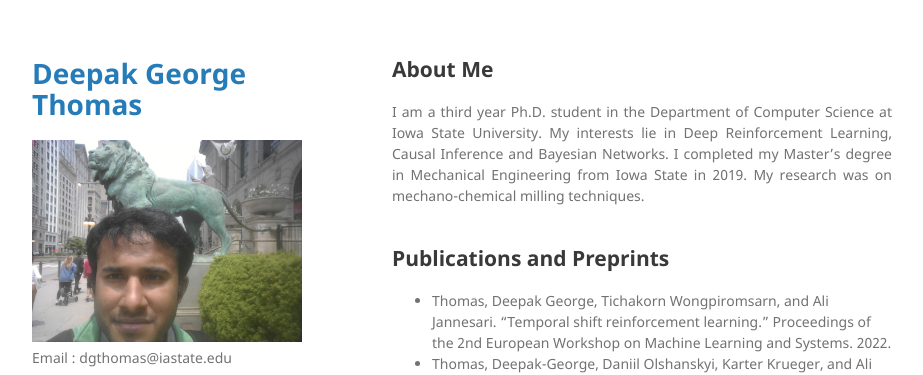
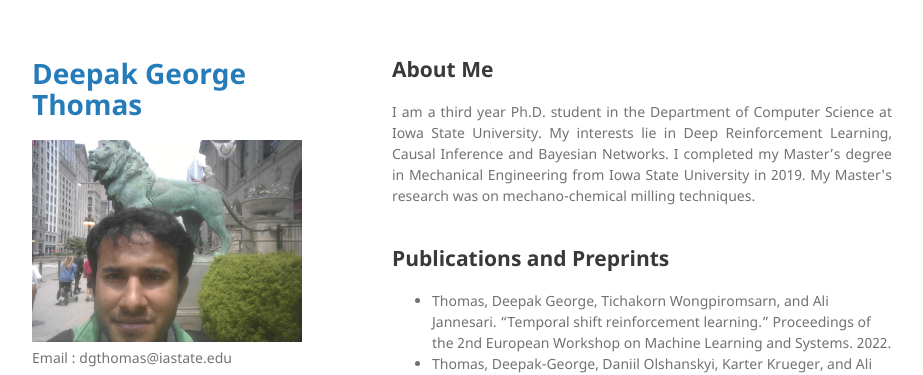
Before and after one commit to Deepakgthomas/dgthomas, a Jekyll site: the page built from index.md, in a window 1280 px wide and 900 px high. Shown: the top 375 px of the window, without its empty margins (178-1101 px from the left). Built offline with Jekyll 4.4.1, drawn with Linux system fonts in a browser that asks for light colours; our own code applies the rules of GitHub Pages for plain Markdown files.

Commit message:
Update index.md

```diff
--- a/index.md
+++ b/index.md
@@ -1,5 +1,5 @@
 ## About Me
-<div style="text-align: justify">I am a third year Ph.D. student in the Department of Computer Science at Iowa State University. My interests lie in Deep Reinforcement Learning, Causal Inference and Bayesian Networks. I completed my Master’s degree in Mechanical Engineering from Iowa State in 2019. My research was on mechano-chemical milling techniques.</div><br>
+<div style="text-align: justify">I am a third year Ph.D. student in the Department of Computer Science at Iowa State University. My interests lie in Deep Reinforcement Learning, Causal Inference and Bayesian Networks. I completed my Master’s degree in Mechanical Engineering from Iowa State University in 2019. My Master's research was on mechano-chemical milling techniques.</div><br>
 
 ## Publications and Preprints
 - Thomas, Deepak George, Tichakorn Wongpiromsarn, and Ali Jannesari. "Temporal shift reinforcement learning." Proceedings of the 2nd European Workshop on Machine Learning and Systems. 2022.
```
